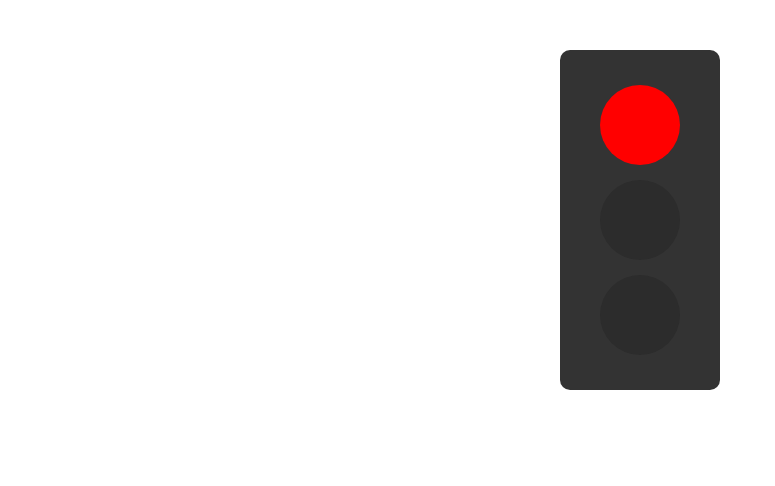
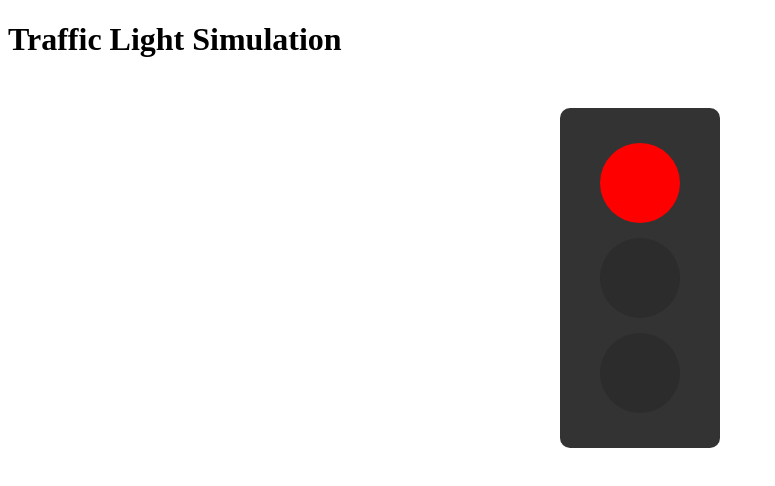
Before and after one commit to anantraghuvanshi/Traffic-Light-Simulation, a plain HTML site: page index.html in a window 1280 px wide. Shown: the whole page, without its empty margins (0-775 px from the left). Drawn offline with Linux system fonts and the light colour scheme.

Commit message:
updated for SEO from AI

```diff
--- a/index.html
+++ b/index.html
@@ -2,15 +2,25 @@
 <html lang="en">
 <head>
   <meta charset="UTF-8">
-  <title>Traffic Light Simulation</title>
+  <meta name="description" content="Traffic Light Simulation built with HTML, CSS, and JavaScript. A demonstration project that simulates a real-world traffic signal with timed transitions.">
+  <meta name="keywords" content="Traffic Light, Simulation, HTML, CSS, JavaScript, Web Development, SEO">
+  <meta name="author" content="Your Name">
+  <meta name="viewport" content="width=device-width, initial-scale=1.0">
+  <title>Traffic Light Simulation - HTML, CSS & JavaScript</title>
   <link rel="stylesheet" href="styles.css">
 </head>
 <body>
-  <div id="traffic-light">
-    <div class="light red"></div>
-    <div class="light yellow"></div>
-    <div class="light green"></div>
-  </div>
+  <header>
+    <h1>Traffic Light Simulation</h1>
+  </header>
+  <main>
+    <div id="traffic-light">
+      <div class="light red"></div>
+      <div class="light yellow"></div>
+      <div class="light green"></div>
+    </div>
+  </main>
+
   <script src="script.js"></script>
 </body>
 </html>
--- a/styles.css
+++ b/styles.css
@@ -35,6 +35,3 @@
   .light.green.active {
     background-color: green;
   }
-
-
-  /* copied from AI */
```
